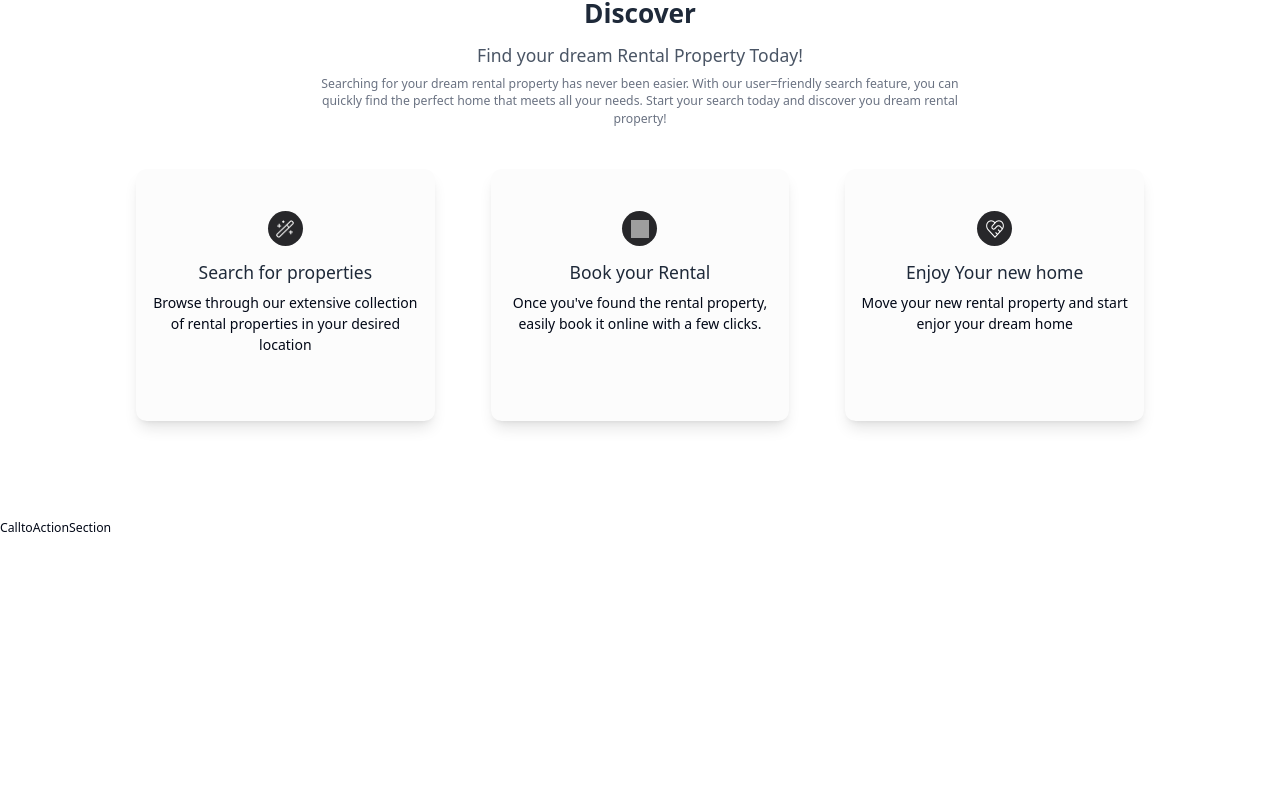
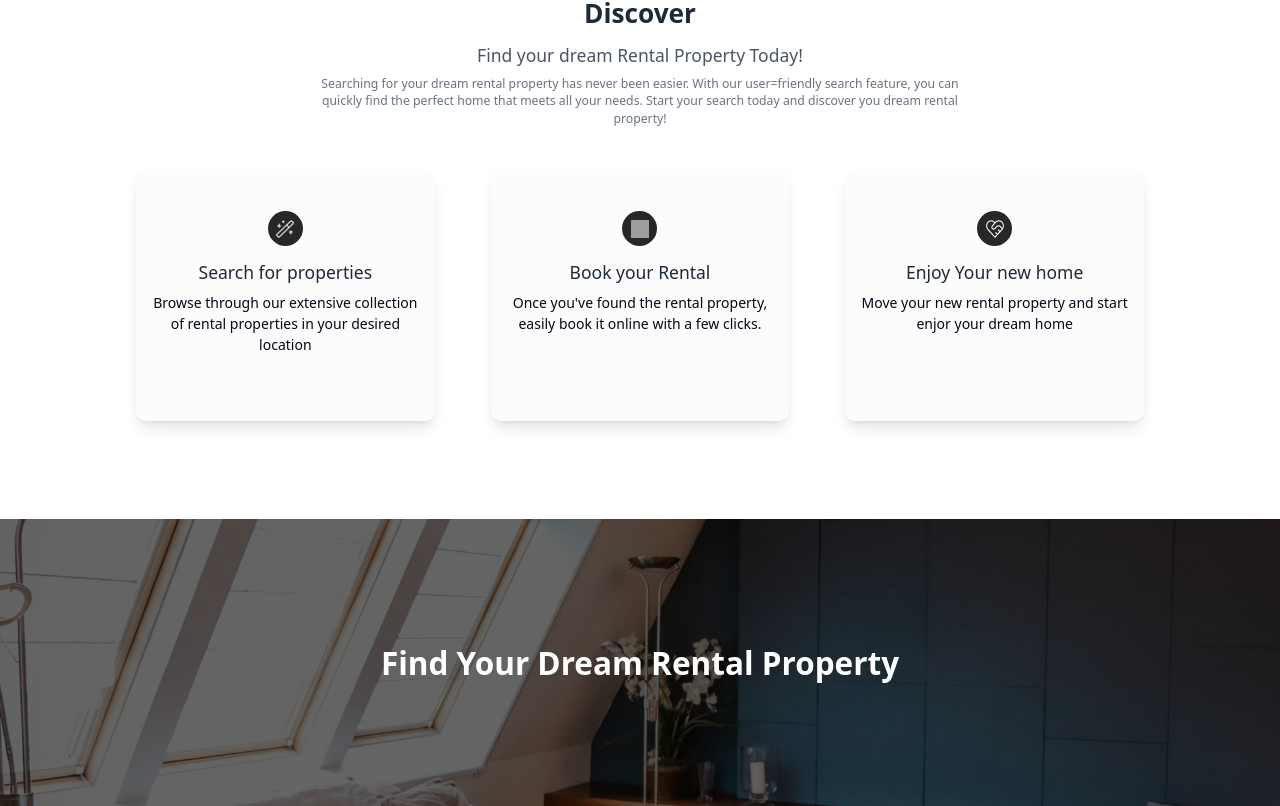
Before and after one commit to Nasir-buddy/real-state-next-application, a Next.js app in the folder client/: page /landing in a window 1280 px wide. Shown: the part 1533-2339 px from the top of the page. Before the commit the page ends 2070 px from the top, so only its background shows below. Built offline with nearby package versions, Linux system fonts and the light colour scheme; no server answers; grey boxes are pictures that could not be loaded.

Commit message:
Implement: Call to action component

```diff
--- a/client/src/app/(nondashboard)/landing/CalltoActionSection.tsx
+++ b/client/src/app/(nondashboard)/landing/CalltoActionSection.tsx
@@ -1,9 +1,44 @@
+'use client'
+import Image from 'next/image'
 import React from 'react'
+import { motion } from 'framer-motion'
 
 const CalltoActionSection = () => {
-  return (
-    <div>CalltoActionSection</div>
-  )
+    return (
+        <div className='relative py-24'>
+            {/* Background image container */}
+            <div className='absolute inset-0 z-0'>
+                <Image
+                    src='/landing-call-to-action.jpg'
+                    alt='Rentiful Search Section Background'
+                    fill
+                    className='object-cover object-center'
+                />
+            </div>
+
+            {/* Overlay with proper z-index */}
+            <div className='absolute inset-0 bg-black opacity-60 z-10'></div>
+
+            {/* Content with full opacity and z-index */}
+            <div className='relative z-20 h-full flex items-center justify-center'>
+                <motion.div
+                    initial={{ opacity: 0, y: 20 }}
+                    transition={{ duration: 0.5 }}
+                    whileInView={{ opacity: 1, y: 0 }}
+                    viewport={{ once: true }}
+                    className='w-full max-w-4xl xl:max-w-6xl mx-auto sm:px-8 lg:px-12 xl:px-16 py-12'
+                >
+                    <div className='flex flex-col md:flex-row justify-center items-center text-center'>
+                        <div>
+                            <h2 className='text-2xl md:text-3xl lg:text-4xl font-bold text-white'>
+                                Find Your Dream Rental Property
+                            </h2>
+                        </div>
+                    </div>
+                </motion.div>
+            </div>
+        </div>
+    )
 }
 
 export default CalltoActionSection
```
